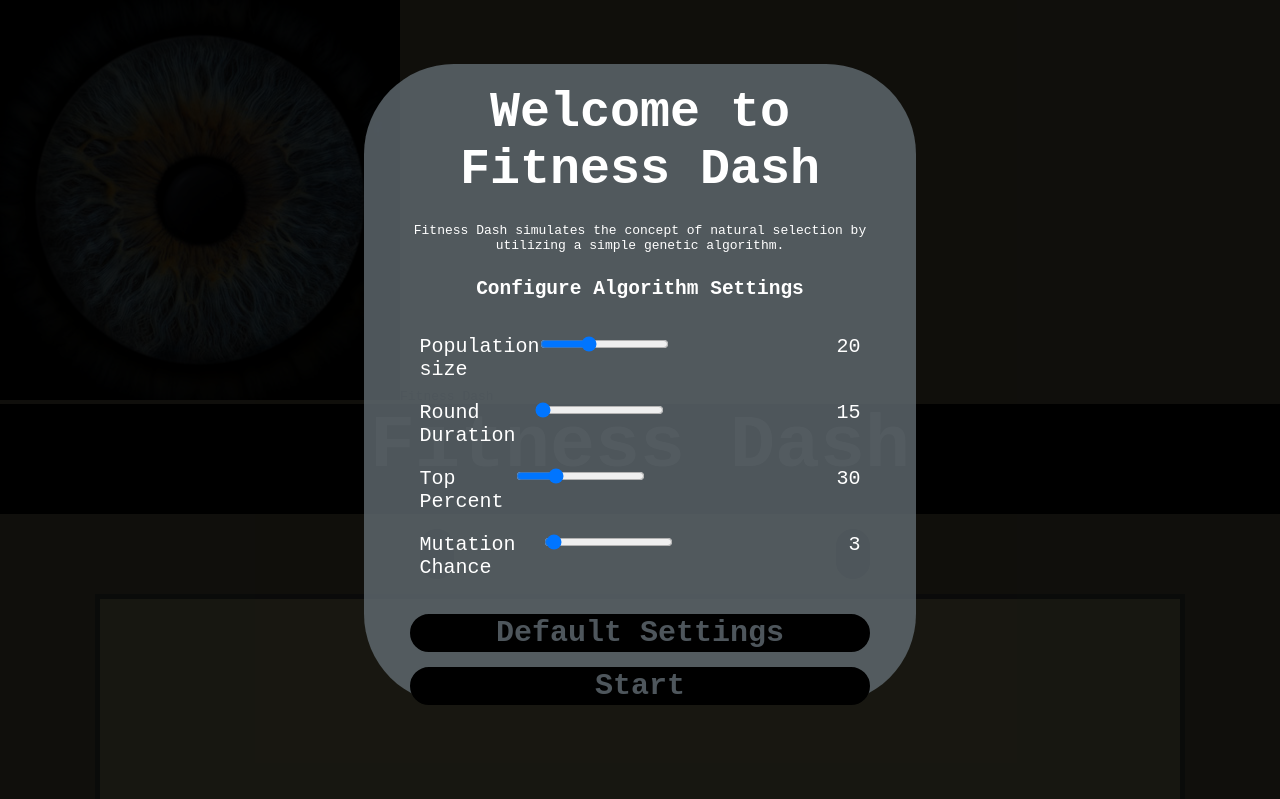
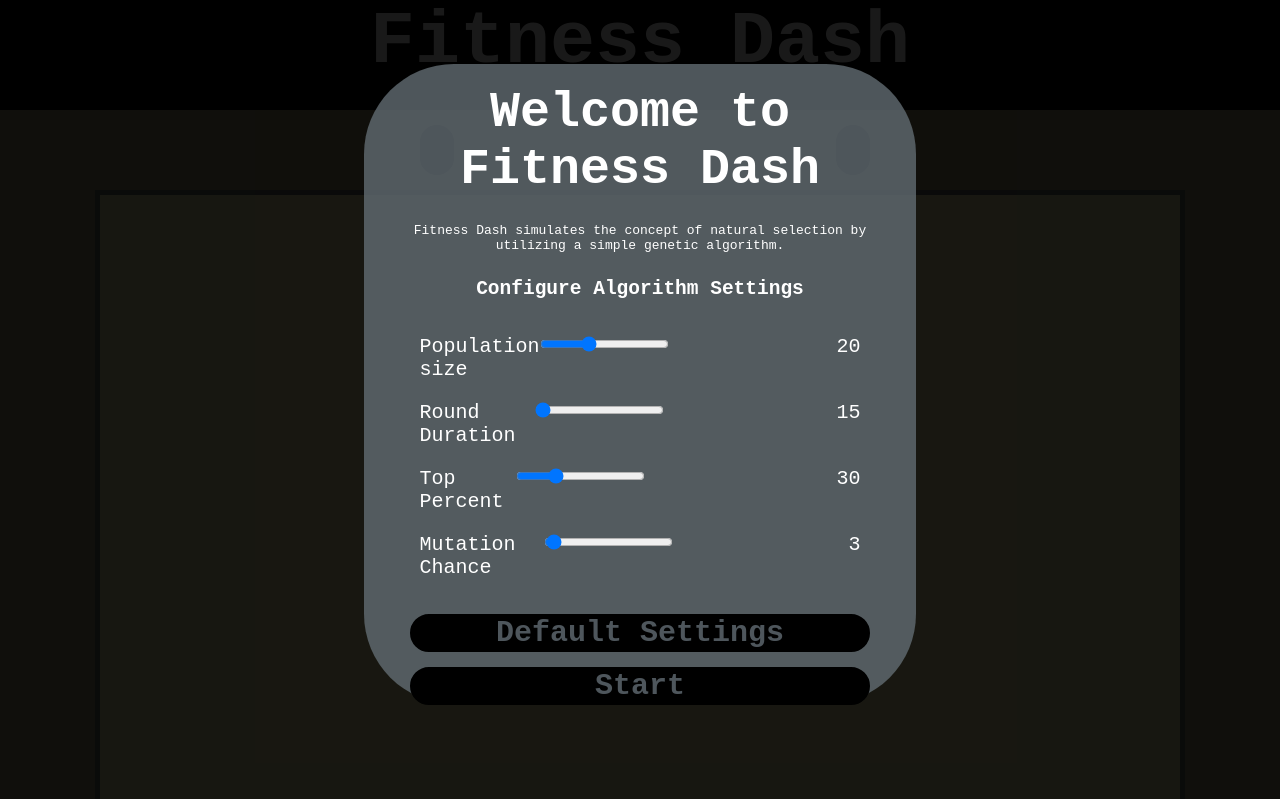
Before and after one commit to rymon23/ai-fitness-dash, a website built with webpack: page index.html in a window 1280 px wide. Shown: the top 799 px of the page. Built offline with nearby package versions, Linux system fonts and the light colour scheme.

Commit message:
Work on styling

```diff
--- a/index.html
+++ b/index.html
@@ -5,7 +5,7 @@
         <meta name="viewport" content="width=device-width, initial-scale=1.0">
         <meta http-equiv="X-UA-Compatible" content="ie=edge">
         <link rel="stylesheet" href="./src/styles/index.css">
-        <img src="./src/assets/image.jpg"
+        <!-- <img src="./src/assets/image.jpg" -->
         <title>Fitness Dash</title>
     </head>
 
```
